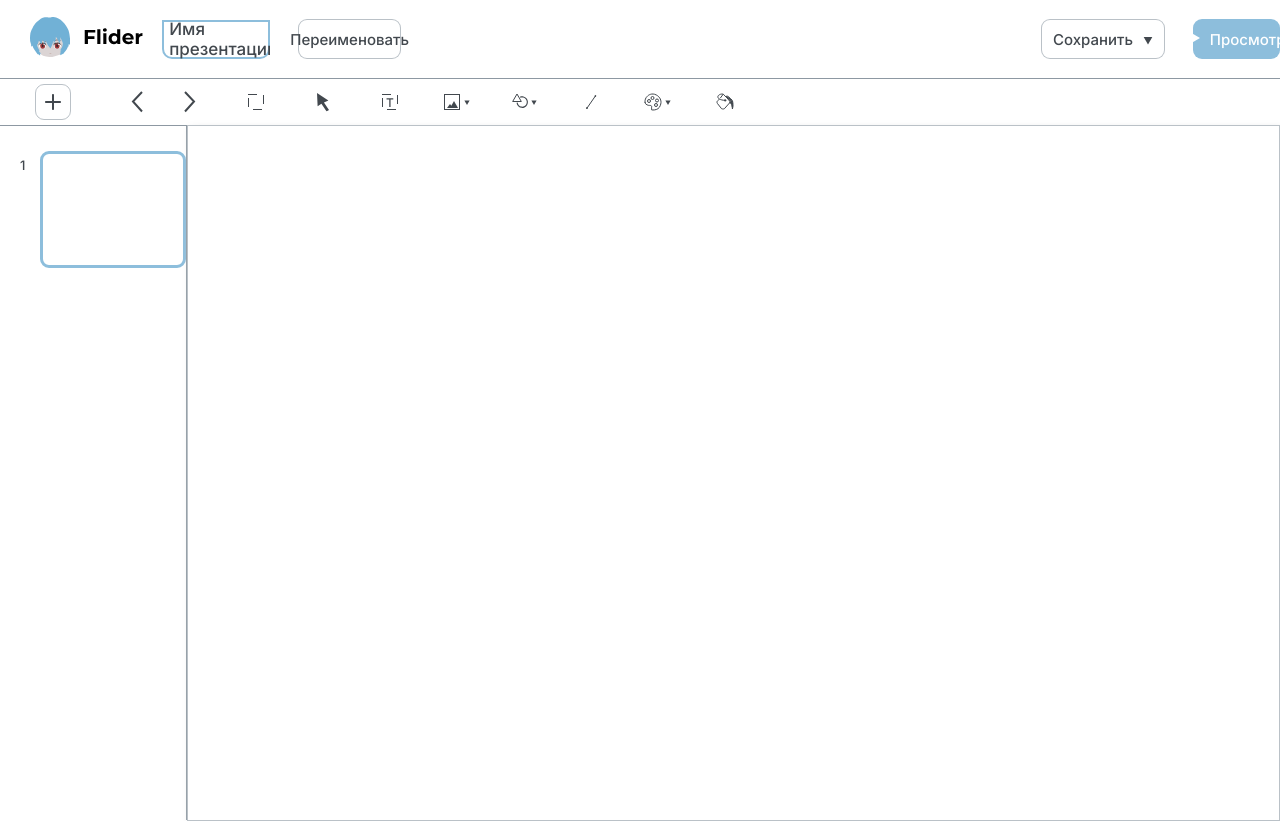
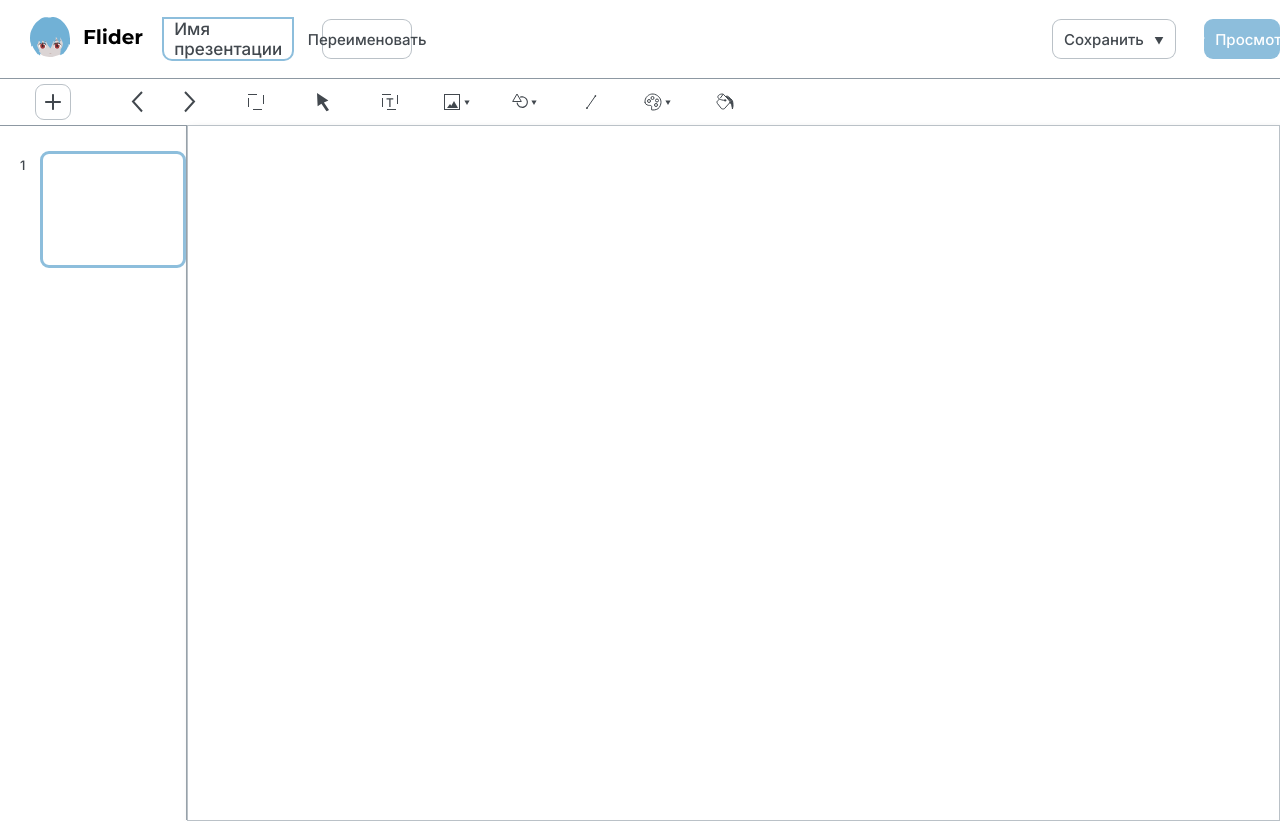
Before and after one commit to Exevald/flider, a React (Create React App) app: page /presentation in a window 1280 px wide. Built offline with nearby package versions, Linux system fonts and the light colour scheme.

Commit message:
Поправил вёрстку с текстовой областью презентации

```diff
--- a/src/view/components/TextArea/TextArea.tsx
+++ b/src/view/components/TextArea/TextArea.tsx
@@ -1,8 +1,10 @@
 import styles from "./TextArea.module.css"
 import {connect} from "react-redux";
+import {MAX_TITLE_SIZE} from "../../../core/functions/utility";
 
 interface TextAreaProps {
     placeholder?: string,
+    type: 'title' | 'ordinary',
     value?: string,
     onKeyUp: (value: string) => void,
 }
@@ -11,8 +13,13 @@ const TextArea = ({
                       placeholder = "",
                       value,
                       onKeyUp,
+                      type
                   }: TextAreaProps) => {
+    debugger
     let textAreaStyle = styles.button_default;
+    if (type === 'title') {
+        value = value?.substring(0, MAX_TITLE_SIZE);
+    }
     return (
         <input type="text"
                value={value}
--- a/src/view/components/TopPanel/TopPanel.module.css
+++ b/src/view/components/TopPanel/TopPanel.module.css
@@ -15,15 +15,16 @@
     font-family: 'Inter', sans-serif;
     font-weight: 500;
     font-size: 17px;
+    display: flex;
+    align-items: center;
     color: var(--gendo-default);
     border: 2px solid var(--ayanami-default);
-    display: flex;
-    align-items: center;
+    height: 40px;
     border-radius: 5px;
+    padding: 0 10px 0 10px;
 }
 
 .renameContainer {
-    overflow: hidden;
     margin-left: 1.5vw;
 }
 
--- a/src/view/components/TopPanel/TopPanel.tsx
+++ b/src/view/components/TopPanel/TopPanel.tsx
@@ -56,7 +56,8 @@ const TopPanel = (props: TopPanelProps) => {
                 {
                     rename ?
                         <TextArea
-                            placeholder={"Название презентации"}
+                            placeholder={"Назавание презентации"}
+                            type={'title'}
                             onKeyUp={(value: string) => {
                                 if (value !== '') {
                                     props.changeTitle(value)
```
